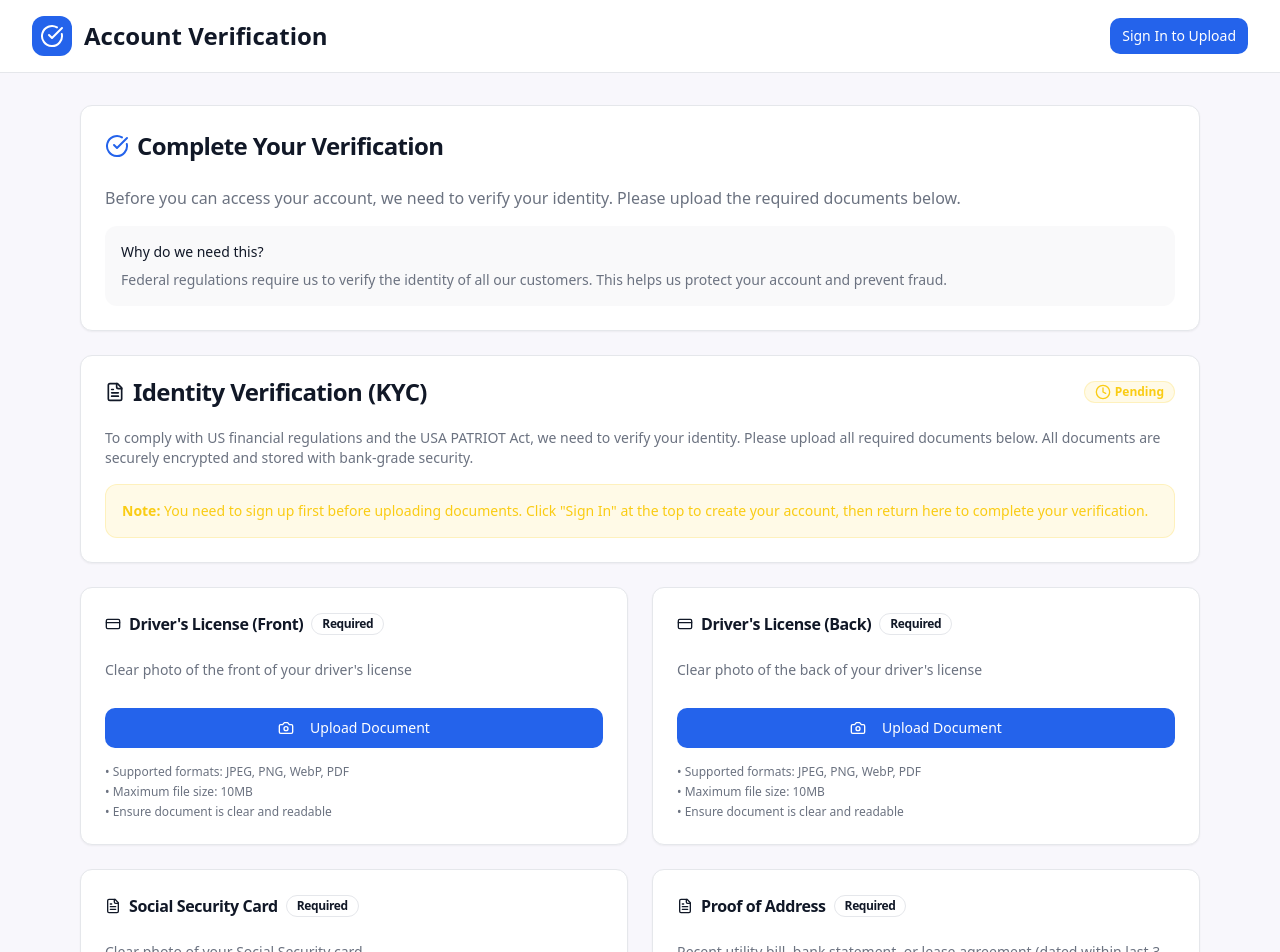
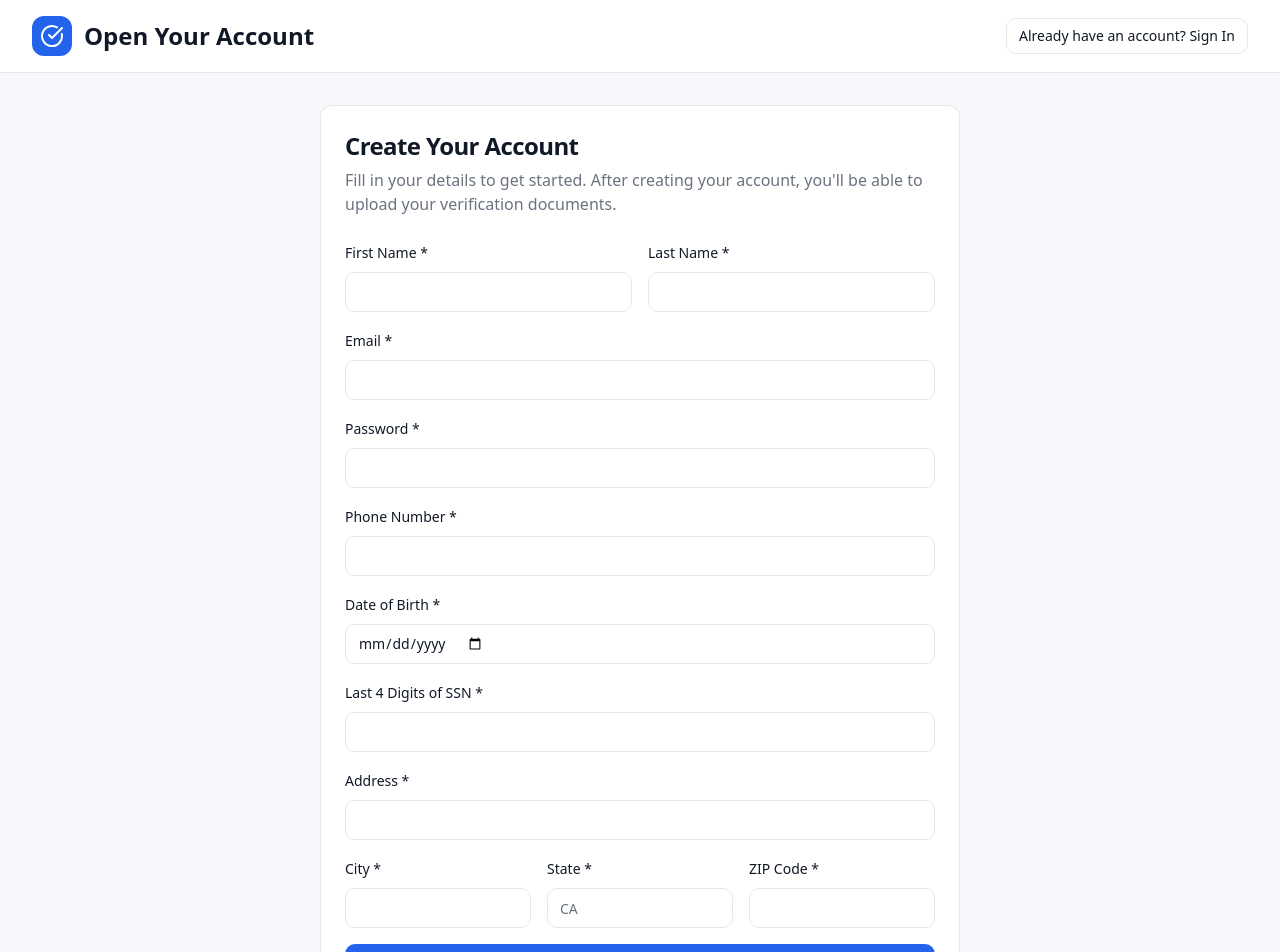
Before and after one commit to Justice00000/nucleus-vault-app, a React (Vite) app: page /kyc in a window 1280 px wide. Shown: the top 952 px of the page. Built offline with nearby package versions, Linux system fonts and the light colour scheme.

Commit message:
Fix: Adjust KYC flow and Supabase signup confirmation

```diff
--- a/src/pages/Index.tsx
+++ b/src/pages/Index.tsx
@@ -120,7 +120,7 @@ const Index = () => {
             {/* CTA Buttons */}
             <div className="flex flex-col sm:flex-row gap-4 justify-center">
               <Button size="lg" className="px-8 py-4" asChild>
-                <a href="/auth" className="flex items-center space-x-2">
+                <a href="/kyc" className="flex items-center space-x-2">
                   <span>Open Your Account</span>
                   <ArrowRight className="w-4 h-4" />
                 </a>
@@ -199,7 +199,7 @@ const Index = () => {
               </div>
 
               <Button size="lg" asChild>
-                <a href="/auth" className="flex items-center space-x-2">
+                <a href="/kyc" className="flex items-center space-x-2">
                   <span>Get Started Today</span>
                   <ArrowRight className="w-4 h-4" />
                 </a>
@@ -257,7 +257,7 @@ const Index = () => {
               className="px-8 py-4"
               asChild
             >
-              <a href="/auth" className="flex items-center space-x-2">
+              <a href="/kyc" className="flex items-center space-x-2">
                 <span>Open Your Account</span>
                 <ArrowRight className="w-4 h-4" />
               </a>
--- a/src/pages/KYCSubmission.tsx
+++ b/src/pages/KYCSubmission.tsx
@@ -1,22 +1,80 @@
-import { useEffect } from 'react';
-import { Navigate, useNavigate } from 'react-router-dom';
+import { useState } from 'react';
+import { Navigate } from 'react-router-dom';
 import { useAuth } from '@/hooks/useAuth';
 import { Card, CardContent, CardHeader, CardTitle } from '@/components/ui/card';
 import { Button } from '@/components/ui/button';
+import { Input } from '@/components/ui/input';
+import { Label } from '@/components/ui/label';
 import { KYCUpload } from '@/components/KYCUpload';
 import { CheckCircle, Clock } from 'lucide-react';
+import { useToast } from '@/hooks/use-toast';
 
 export default function KYCSubmission() {
-  const { user, profile, signOut, isLoading } = useAuth();
-  const navigate = useNavigate();
-
-  // Allow access even if not logged in - they need to submit KYC to get account
-  // If they're logged in but not approved, they can still access this page
+  const { user, profile, signUp, signOut } = useAuth();
+  const { toast } = useToast();
+  const [isSigningUp, setIsSigningUp] = useState(false);
+  const [formData, setFormData] = useState({
+    email: '',
+    password: '',
+    firstName: '',
+    lastName: '',
+    phone: '',
+    dateOfBirth: '',
+    ssnLast4: '',
+    addressLine1: '',
+    city: '',
+    state: '',
+    zipCode: ''
+  });
 
   // Redirect to dashboard if KYC is approved and user is logged in
   if (user && profile?.kyc_status === 'approved') {
     return <Navigate to="/dashboard" replace />;
   }
+
+  const handleSignUp = async (e: React.FormEvent) => {
+    e.preventDefault();
+    setIsSigningUp(true);
+
+    try {
+      const { error } = await signUp(
+        formData.email,
+        formData.password,
+        {
+          first_name: formData.firstName,
+          last_name: formData.lastName,
+          phone: formData.phone,
+          date_of_birth: formData.dateOfBirth,
+          ssn_last_4: formData.ssnLast4,
+          address_line_1: formData.addressLine1,
+          city: formData.city,
+          state: formData.state,
+          zip_code: formData.zipCode,
+        }
+      );
+
+      if (error) {
+        toast({
+          title: "Sign up failed",
+          description: error.message,
+          variant: "destructive",
+        });
+      } else {
+        toast({
+          title: "Account created!",
+          description: "Please check your email to verify your account, then return here to upload your KYC documents.",
+        });
+      }
+    } catch (error: any) {
+      toast({
+        title: "Error",
+        description: error.message,
+        variant: "destructive",
+      });
+    } finally {
+      setIsSigningUp(false);
+    }
+  };
 
   // Show pending review message if documents are submitted (only for logged in users)
   if (user && profile?.kyc_status === 'pending') {
@@ -72,11 +130,10 @@ export default function KYCSubmission() {
     );
   }
 
-  // Show KYC upload form for 'not_started' status
-  return (
-    <div className="min-h-screen bg-fintech-bg">
-      {/* Header with Sign In link */}
-      {!user && (
+  // Show signup form if not logged in, otherwise show KYC upload
+  if (!user) {
+    return (
+      <div className="min-h-screen bg-fintech-bg">
         <nav className="bg-white border-b border-fintech-border">
           <div className="max-w-7xl mx-auto px-4 sm:px-6 lg:px-8">
             <div className="flex justify-between items-center py-4">
@@ -84,15 +141,174 @@ export default function KYCSubmission() {
                 <div className="w-8 h-8 sm:w-10 sm:h-10 bg-primary rounded-xl flex items-center justify-center">
                   <CheckCircle className="w-5 h-5 sm:w-6 sm:h-6 text-primary-foreground" />
                 </div>
-                <h1 className="text-xl sm:text-2xl font-bold text-fintech-text">Account Verification</h1>
+                <h1 className="text-xl sm:text-2xl font-bold text-fintech-text">Open Your Account</h1>
               </div>
-              <Button variant="default" size="sm" asChild>
-                <a href="/auth">Sign In to Upload</a>
+              <Button variant="outline" size="sm" asChild>
+                <a href="/auth">Already have an account? Sign In</a>
               </Button>
             </div>
           </div>
         </nav>
-      )}
+
+        <div className="max-w-2xl mx-auto p-4 py-8">
+          <Card>
+            <CardHeader>
+              <CardTitle className="text-2xl">Create Your Account</CardTitle>
+              <p className="text-muted-foreground">
+                Fill in your details to get started. After creating your account, you'll be able to upload your verification documents.
+              </p>
+            </CardHeader>
+            <CardContent>
+              <form onSubmit={handleSignUp} className="space-y-4">
+                <div className="grid grid-cols-1 md:grid-cols-2 gap-4">
+                  <div className="space-y-2">
+                    <Label htmlFor="firstName">First Name *</Label>
+                    <Input
+                      id="firstName"
+                      required
+                      value={formData.firstName}
+                      onChange={(e) => setFormData({ ...formData, firstName: e.target.value })}
+                    />
+                  </div>
+                  <div className="space-y-2">
+                    <Label htmlFor="lastName">Last Name *</Label>
+                    <Input
+                      id="lastName"
+                      required
+                      value={formData.lastName}
+                      onChange={(e) => setFormData({ ...formData, lastName: e.target.value })}
+                    />
+                  </div>
+                </div>
+
+                <div className="space-y-2">
+                  <Label htmlFor="email">Email *</Label>
+                  <Input
+                    id="email"
+                    type="email"
+                    required
+                    value={formData.email}
+                    onChange={(e) => setFormData({ ...formData, email: e.target.value })}
+                  />
+                </div>
+
+                <div className="space-y-2">
+                  <Label htmlFor="password">Password *</Label>
+                  <Input
+                    id="password"
+                    type="password"
+                    required
+                    minLength={6}
+                    value={formData.password}
+                    onChange={(e) => setFormData({ ...formData, password: e.target.value })}
+                  />
+                </div>
+
+                <div className="space-y-2">
+                  <Label htmlFor="phone">Phone Number *</Label>
+                  <Input
+                    id="phone"
+                    type="tel"
+                    required
+                    value={formData.phone}
+                    onChange={(e) => setFormData({ ...formData, phone: e.target.value })}
+                  />
+                </div>
+
+                <div className="space-y-2">
+                  <Label htmlFor="dateOfBirth">Date of Birth *</Label>
+                  <Input
+                    id="dateOfBirth"
+                    type="date"
+                    required
+                    value={formData.dateOfBirth}
+                    onChange={(e) => setFormData({ ...formData, dateOfBirth: e.target.value })}
+                  />
+                </div>
+
+                <div className="space-y-2">
+                  <Label htmlFor="ssnLast4">Last 4 Digits of SSN *</Label>
+                  <Input
+                    id="ssnLast4"
+                    maxLength={4}
+                    required
+                    value={formData.ssnLast4}
+                    onChange={(e) => setFormData({ ...formData, ssnLast4: e.target.value })}
+                  />
+                </div>
+
+                <div className="space-y-2">
+                  <Label htmlFor="addressLine1">Address *</Label>
+                  <Input
+                    id="addressLine1"
+                    required
+                    value={formData.addressLine1}
+                    onChange={(e) => setFormData({ ...formData, addressLine1: e.target.value })}
+                  />
+                </div>
+
+                <div className="grid grid-cols-1 md:grid-cols-3 gap-4">
+                  <div className="space-y-2">
+                    <Label htmlFor="city">City *</Label>
+                    <Input
+                      id="city"
+                      required
+                      value={formData.city}
+                      onChange={(e) => setFormData({ ...formData, city: e.target.value })}
+                    />
+                  </div>
+                  <div className="space-y-2">
+                    <Label htmlFor="state">State *</Label>
+                    <Input
+                      id="state"
+                      required
+                      maxLength={2}
+                      placeholder="CA"
+                      value={formData.state}
+                      onChange={(e) => setFormData({ ...formData, state: e.target.value.toUpperCase() })}
+                    />
+                  </div>
+                  <div className="space-y-2">
+                    <Label htmlFor="zipCode">ZIP Code *</Label>
+                    <Input
+                      id="zipCode"
+                      required
+                      maxLength={5}
+                      value={formData.zipCode}
+                      onChange={(e) => setFormData({ ...formData, zipCode: e.target.value })}
+                    />
+                  </div>
+                </div>
+
+                <Button type="submit" className="w-full" disabled={isSigningUp}>
+                  {isSigningUp ? 'Creating Account...' : 'Create Account & Continue to Document Upload'}
+                </Button>
+              </form>
+            </CardContent>
+          </Card>
+        </div>
+      </div>
+    );
+  }
+
+  // Show KYC upload form for logged in users
+  return (
+    <div className="min-h-screen bg-fintech-bg">
+      <nav className="bg-white border-b border-fintech-border">
+        <div className="max-w-7xl mx-auto px-4 sm:px-6 lg:px-8">
+          <div className="flex justify-between items-center py-4">
+            <div className="flex items-center space-x-2 sm:space-x-3">
+              <div className="w-8 h-8 sm:w-10 sm:h-10 bg-primary rounded-xl flex items-center justify-center">
+                <CheckCircle className="w-5 h-5 sm:w-6 sm:h-6 text-primary-foreground" />
+              </div>
+              <h1 className="text-xl sm:text-2xl font-bold text-fintech-text">Account Verification</h1>
+            </div>
+            <Button variant="outline" size="sm" onClick={signOut}>
+              Sign Out
+            </Button>
+          </div>
+        </div>
+      </nav>
 
       <div className="max-w-6xl mx-auto p-4 py-8">
         <Card className="mb-6">
@@ -104,7 +320,7 @@ export default function KYCSubmission() {
           </CardHeader>
           <CardContent>
             <p className="text-muted-foreground mb-4">
-              Before you can access your account, we need to verify your identity. Please upload the required documents below.
+              Please upload the required documents below to verify your identity and activate your account.
             </p>
             <div className="bg-muted/50 p-4 rounded-lg">
               <p className="text-sm font-medium mb-2">Why do we need this?</p>
@@ -116,14 +332,6 @@ export default function KYCSubmission() {
         </Card>
 
         <KYCUpload />
-
-        {user && (
-          <div className="mt-6 flex justify-end">
-            <Button variant="outline" onClick={signOut}>
-              Sign Out
-            </Button>
-          </div>
-        )}
       </div>
     </div>
   );
```
